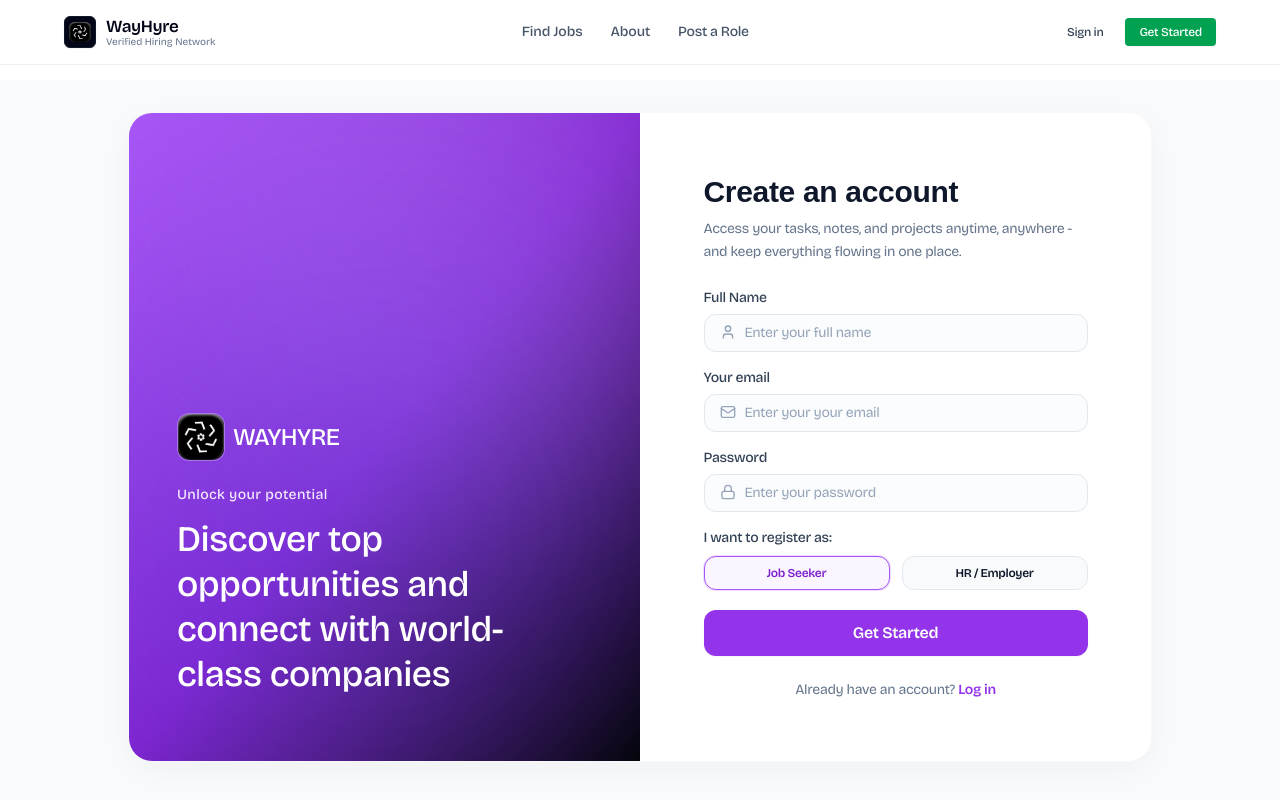
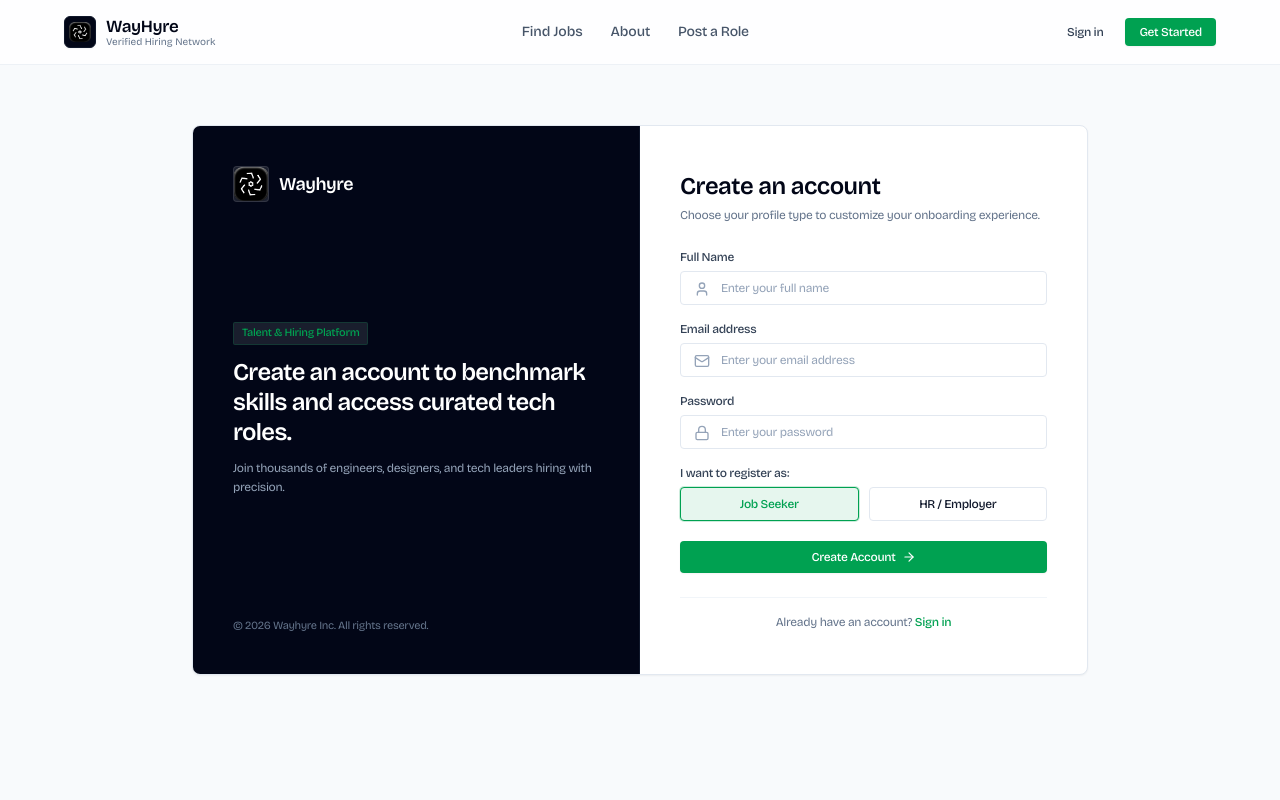
Before and after one commit to fit-edoc/JOB-CATCH, a React (Vite) app in the folder client/: page /register in a window 1280 px wide. Shown: the top 800 px of the page. Built offline with nearby package versions, Linux system fonts and the light colour scheme; no server answers; a web font is replaced by a local one.

Commit message:
style(auth): update candidate and employer registration form with role switcher

```diff
--- a/client/src/Pages/Register.jsx
+++ b/client/src/Pages/Register.jsx
@@ -6,12 +6,12 @@
 import toast from "react-hot-toast";
 
 const FormInput = ({ label, id, type = 'text', value, onChange, icon: Icon }) => (
-  <div className="mb-4">
-    <label htmlFor={id} className="block text-sm font-medium text-slate-700 mb-1.5">
+  <div className="mb-4 text-left">
+    <label htmlFor={id} className="block text-xs font-medium text-slate-700 mb-1.5">
       {label}
     </label>
     <div className="relative">
-      {Icon && <Icon className="absolute left-4 top-2.5 text-slate-400 w-4 h-4" />}
+      {Icon && <Icon className="absolute left-3.5 top-2.5 text-slate-400 w-4 h-4" />}
       <input
         type={type}
         id={id}
@@ -19,7 +19,7 @@
         value={value}
         onChange={onChange}
         required
-        className={`w-full ${Icon ? 'pl-10' : 'pl-4'} pr-4 py-2 rounded-xl border border-slate-200 bg-slate-50/50 focus:bg-white text-slate-900 focus:ring-2 focus:ring-purple-500/20 focus:border-purple-400 outline-none transition-all placeholder:text-slate-400 text-sm`}
+        className={`w-full ${Icon ? 'pl-10' : 'pl-3.5'} pr-3.5 py-2 rounded-[4px] border border-slate-200 bg-white text-slate-900 focus:border-[#00a151] focus:ring-1 focus:ring-[#00a151] outline-none transition-all placeholder:text-slate-400 text-xs`}
         placeholder={`Enter your ${label.toLowerCase()}`}
       />
     </div>
@@ -56,69 +56,74 @@
   };
 
   return (
-    <div className="min-h-screen w-full flex items-start mt-20 justify-center bg-slate-50 p-4 sm:p-8">
-      <div className="w-full max-w-5xl flex bg-white rounded-3xl shadow-[0_8px_30px_rgb(0,0,0,0.04)] overflow-hidden min-h-[650px] border border-slate-100/60">
+    <div className="min-h-screen w-full flex items-center justify-center bg-slate-50 p-4 sm:p-6 pt-24 pb-16">
+      <div className="w-full max-w-4xl flex bg-white rounded-[8px] shadow-sm overflow-hidden border border-slate-200 min-h-[550px]">
 
-        {/* Left Column - Visual/Brand */}
-        <div className="hidden lg:flex w-1/2 relative flex-col justify-between  p-12 bg-gradient-to-br from-purple-500 via-purple-700 to-black text-white overflow-hidden">
-          {/* Abstract background shapes */}
-          <div className="absolute top-[-20%] right-[-10%] w-[500px] h-[500px] rounded-full bg-purple-400/30 blur-[100px] pointer-events-none" />
-          <div className="absolute bottom-[-10%] left-[-10%] w-[600px] h-[600px] rounded-full bg-indigo-500/20 blur-[120px] pointer-events-none" />
+        {/* Left Column - Visual/Editorial Brand */}
+        <div className="hidden lg:flex w-1/2 relative flex-col justify-between p-10 bg-slate-950 text-white border-r border-slate-900 text-left">
+          <div className="flex items-center gap-2.5">
+            <img src="/images/logo.png" alt="WayHyre Logo" className="w-9 h-9 rounded-[4px] object-cover bg-white/10 border border-white/10" />
+            <span className="font-semibold text-lg text-white tracking-tight">Wayhyre</span>
+          </div>
 
-          <div className="z-10 mt-auto max-w-sm flex flex-col gap-6">
-            <div className="flex items-center gap-2">
-              <img src="/images/logo.png" alt="WayHyre Logo" className="w-12 h-12 rounded-xl object-cover bg-white/10 backdrop-blur-md border border-white/20" />
-              <h1 className="font-medium text-2xl text-white uppercase tracking-tight">WAYHYRE</h1>
-            </div>
-            <div>
-              <p className="text-purple-100 text-sm mb-3 font-medium tracking-wide">Unlock your potential</p>
-              <h1 className="text-4xl font-medium font-bold leading-tight mb-4 text-white">
-                Discover top opportunities and connect with world-class companies
-              </h1>
-            </div>
+          <div className="max-w-sm flex flex-col gap-3">
+            <span className="inline-flex items-center gap-1.5 px-2 py-0.5 rounded-[2px] bg-[#e6f6ee]/10 text-[#00a151] border border-[#00a151]/20 text-[11px] font-medium w-fit">
+              Talent & Hiring Platform
+            </span>
+            <h1 className="text-2xl font-semibold tracking-[-0.03em] leading-tight text-white">
+              Create an account to benchmark skills and access curated tech roles.
+            </h1>
+            <p className="text-slate-400 text-xs leading-relaxed">
+              Join thousands of engineers, designers, and tech leaders hiring with precision.
+            </p>
+          </div>
+
+          <div className="text-[11px] text-slate-500">
+            © {new Date().getFullYear()} Wayhyre Inc. All rights reserved.
           </div>
         </div>
 
         {/* Right Column - Form */}
-        <div className="w-full lg:w-1/2 flex items-center justify-center p-8 sm:p-12 relative z-10">
+        <div className="w-full lg:w-1/2 flex items-center justify-center p-8 sm:p-10 relative z-10">
            <motion.div
-             initial={{ opacity: 0, x: 20 }}
-             animate={{ opacity: 1, x: 0 }}
+             initial={{ opacity: 0, y: 10 }}
+             animate={{ opacity: 1, y: 0 }}
              className="w-full max-w-sm"
            >
             {/* Mobile Logo */}
-            <div className="lg:hidden flex items-center gap-2 mb-8">
-              <img src="/images/logo.png" alt="WayHyre Logo" className="w-10 h-10 rounded-xl object-cover bg-slate-900 border border-slate-800" />
+            <div className="lg:hidden flex items-center gap-2 mb-6">
+              <img src="/images/logo.png" alt="WayHyre Logo" className="w-8 h-8 rounded-[4px] object-cover bg-slate-900 border border-slate-800" />
+              <span className="font-semibold text-base text-slate-950 tracking-tight">Wayhyre</span>
             </div>
 
-            <div className="mb-6">
-              <h2 className="text-3xl font-mukta font-bold text-slate-900 mb-2">Create an account</h2>
-              <p className="text-slate-500 text-sm leading-relaxed">
-                Access your tasks, notes, and projects anytime, anywhere - and keep everything flowing in one place.
+            <div className="mb-6 text-left">
+              <h2 className="text-2xl font-semibold tracking-[-0.02em] text-slate-950 mb-1">Create an account</h2>
+              <p className="text-slate-500 text-xs leading-relaxed">
+                Choose your profile type to customize your onboarding experience.
               </p>
             </div>
 
             <form onSubmit={handleSubmit}>
               <FormInput label="Full Name" id="name" value={form.name} onChange={handleChange} icon={User} />
-              <FormInput label="Your email" id="email" type="email" value={form.email} onChange={handleChange} icon={Mail} />
+              <FormInput label="Email address" id="email" type="email" value={form.email} onChange={handleChange} icon={Mail} />
               <FormInput label="Password" id="password" type="password" value={form.password} onChange={handleChange} icon={Lock} />
 
-              <div className="mb-5">
-                <label className="block text-sm font-medium text-slate-700 mb-2">
+              <div className="mb-5 text-left">
+                <label className="block text-xs font-medium text-slate-700 mb-1.5">
                   I want to register as:
                 </label>
-                <div className="grid grid-cols-2 gap-3">
+                <div className="grid grid-cols-2 gap-2.5">
                   <button
                     type="button"
                     onClick={() => setForm(prev => ({ ...prev, role: 'seeker' }))}
-                    className={`py-2 px-3 rounded-xl border text-xs font-semibold transition-all ${form.role === 'seeker' ? 'border-purple-500 bg-purple-50 text-purple-700 ring-1 ring-purple-500/20' : 'border-slate-200 bg-slate-50 text-slate-650 hover:bg-slate-100'}`}
+                    className={`py-2 px-3 rounded-[4px] border text-xs font-medium transition-all ${form.role === 'seeker' ? 'border-[#00a151] bg-[#e6f6ee] text-[#00a151] ring-1 ring-[#00a151]/20' : 'border-slate-200 bg-white text-slate-650 hover:bg-slate-50'}`}
                   >
                      Job Seeker
                   </button>
                   <button
                     type="button"
                     onClick={() => setForm(prev => ({ ...prev, role: 'employer' }))}
-                    className={`py-2 px-3 rounded-xl border text-xs font-semibold transition-all ${form.role === 'employer' ? 'border-purple-500 bg-purple-50 text-purple-700 ring-1 ring-purple-500/20' : 'border-slate-200 bg-slate-50 text-slate-650 hover:bg-slate-100'}`}
+                    className={`py-2 px-3 rounded-[4px] border text-xs font-medium transition-all ${form.role === 'employer' ? 'border-[#00a151] bg-[#e6f6ee] text-[#00a151] ring-1 ring-[#00a151]/20' : 'border-slate-200 bg-white text-slate-650 hover:bg-slate-50'}`}
                   >
                      HR / Employer
                   </button>
@@ -128,23 +133,21 @@
               <button
                 type="submit"
                 disabled={loading}
-                className="w-full mt-2 bg-purple-600 hover:bg-purple-700 text-white font-semibold py-2.5 rounded-xl transition-all shadow-sm flex items-center justify-center gap-2 hover:-translate-y-0.5 disabled:opacity-70 disabled:hover:translate-y-0 border border-transparent"
+                className="w-full mt-2 bg-[#00a151] hover:bg-[#008c46] text-white font-medium py-2 rounded-[4px] transition-colors shadow-sm flex items-center justify-center gap-1.5 disabled:opacity-70 text-xs"
               >
                 {loading ? (
-                  <div className="w-5 h-5 border-2 border-white/30 border-t-white rounded-full animate-spin"></div>
+                  <div className="w-3.5 h-3.5 border-2 border-white/30 border-t-white rounded-full animate-spin"></div>
                 ) : (
-                  <>Get Started</>
+                  <>Create Account <ArrowRight className="w-3.5 h-3.5" /></>
                 )}
               </button>
             </form>
 
-
-
-            <div className="mt-6 text-center">
-              <p className="text-sm text-slate-500">
+            <div className="mt-6 text-center border-t border-slate-100 pt-4">
+              <p className="text-xs text-slate-500">
                 Already have an account?{" "}
-                <Link to="/login" className="font-semibold text-purple-600 hover:text-purple-700">
-                  Log in
+                <Link to="/login" className="font-medium text-[#00a151] hover:underline">
+                  Sign in
                 </Link>
               </p>
             </div>
```
